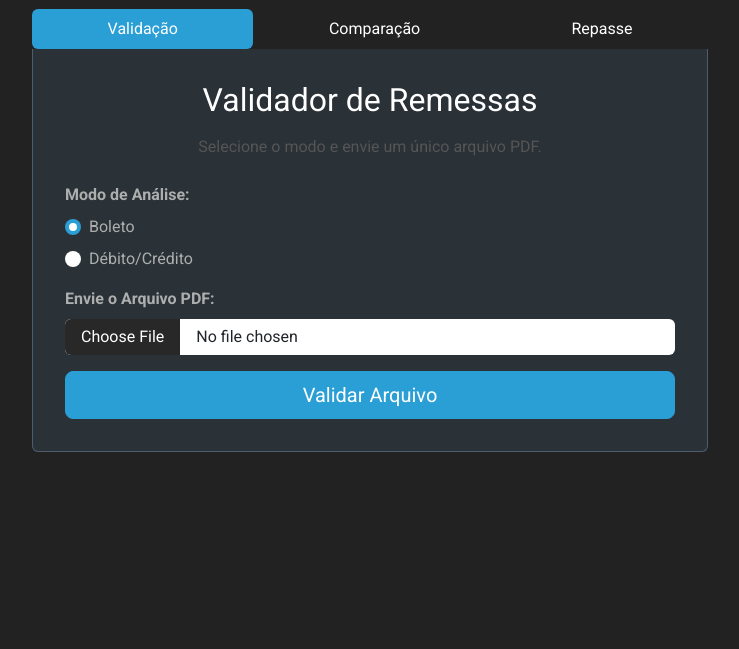
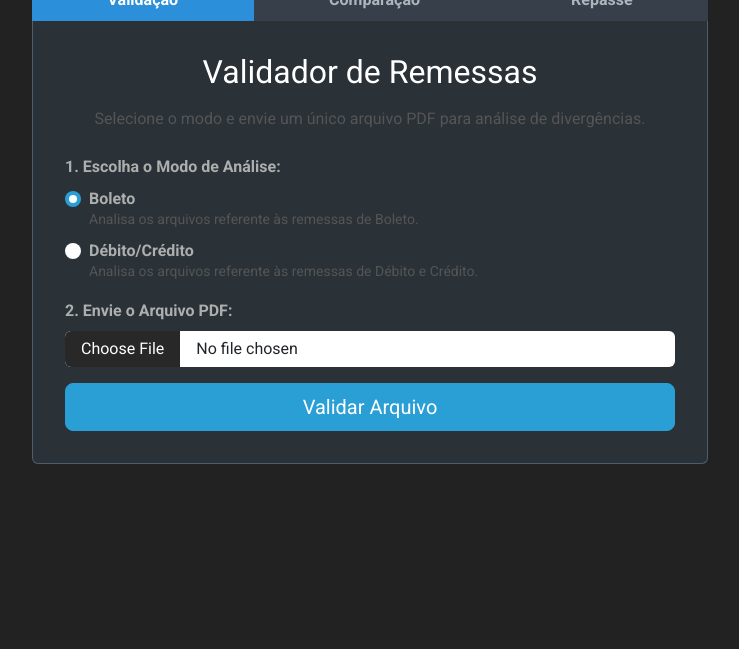
Before and after one commit to pedrorocha3247/conferencia.app, a Flask app: page / in a window 1280 px wide. Shown: the part 151-800 px from the top of the page, without its empty margins (270-1009 px from the left). Run offline with Flask 3, Linux system fonts and the light colour scheme.

Commit message:
Update index.html

```diff
--- a/templates/index.html
+++ b/templates/index.html
@@ -4,183 +4,101 @@
     <meta charset="UTF-8">
     <meta name="viewport" content="width=device-width, initial-scale=1.0">
     <title>Validador de Remessas</title>
-
     <link href="https://bootswatch.com/5/cyborg/bootstrap.min.css" rel="stylesheet">
-
     <style>
         body { background-color: #222; }
-        .container { max-width: 700px; margin-top: 50px; margin-bottom: 50px; }
+        #splash-screen { position: fixed; top: 0; left: 0; width: 100%; height: 100%; background-color: #222; display: flex; justify-content: center; align-items: center; z-index: 9999; opacity: 1; transition: opacity 0.8s ease-out; }
+        #splash-screen img { max-width: 350px; width: 80%; animation: pulse 2s infinite ease-in-out; }
+        @keyframes pulse { 0% { transform: scale(1); } 50% { transform: scale(1.08); } 100% { transform: scale(1); } }
+        .container { max-width: 700px; margin-top: 20px; margin-bottom: 50px; }
         .company-logo { display: block; margin: 0 auto 30px auto; max-height: 80px; width: auto; }
+        .form-check-label small { line-height: 1.2; display: block; }
         .tab-content { border: 1px solid #4e5d6c; border-top: none; padding: 2rem; border-radius: 0 0 .375rem .375rem; background-color: #2a3137; }
-        .nav-pills .nav-link.active { background-color: var(--bs-primary); color: #fff; }
-        .company-selector { position: absolute; top: 1rem; right: 1rem; z-index: 1050; }
-        #splash-screen { position: fixed; top: 0; left: 0; width: 100%; height: 100%; background-color: #222; display: flex; justify-content: center; align-items: center; z-index: 9999; opacity: 1; transition: opacity 0.8s ease-out; }
-        #splash-screen .company-logo { max-width: 350px; width: 80%; animation: pulse 2s infinite ease-in-out; }
-        @keyframes pulse { 0% { transform: scale(1); } 50% { transform: scale(1.08); } 100% { transform: scale(1); } }
-
-        body.theme-pickmoney { --bs-primary: #28a745; }
-        body.theme-pickmoney .btn-primary {
-            --bs-btn-bg: var(--bs-primary);
-            --bs-btn-border-color: var(--bs-primary);
-            --bs-btn-hover-bg: #228c3a;
-            --bs-btn-hover-border-color: #208236;
-        }
-        body.theme-pickmoney .btn-secondary {
-             --bs-btn-bg: #5a6268;
-             --bs-btn-border-color: #5a6268;
-        }
+        .nav-pills .nav-link { font-weight: bold; background-color: #37404a; color: #adb5bd; border: 1px solid transparent; }
+        .nav-pills .nav-link.active { background-color: #2b90d9; color: #fff; }
+        .nav-pills { --bs-nav-pills-border-radius: .375rem .375rem 0 0; }
     </style>
 </head>
 <body>
     <div id="splash-screen">
-        <img src="" alt="Logótipo da Empresa" class="company-logo">
+        <img src="https://i.postimg.cc/k52qrH0Z/Imagem1.png" alt="Logótipo da Empresa">
     </div>
-
-    <div class="company-selector">
-        <div class="dropdown">
-            <button class="btn btn-secondary dropdown-toggle" type="button" data-bs-toggle="dropdown">Empresas</button>
-            <ul class="dropdown-menu dropdown-menu-end">
-                <li><a class="dropdown-item company-choice" href="#" data-company="momentum">Momentum</a></li>
-                <li><a class="dropdown-item company-choice" href="#" data-company="pickmoney">Pick Money</a></li>
-            </ul>
+    <div class="container" id="main-content" style="display: none;">
+        <div>
+            <img src="https://i.postimg.cc/k52qrH0Z/Imagem1.png" alt="Logótipo da Empresa" class="company-logo">
         </div>
-    </div>
-
-    <div class="container" id="main-content" style="display: none;">
-        <div><img src="" alt="Logótipo da Empresa" class="company-logo"></div>
-
         <ul class="nav nav-pills nav-fill" id="myTab" role="tablist">
-            <li class="nav-item" role="presentation" id="validacao-tab-li">
-                <button class="nav-link active" id="validacao-tab" data-bs-toggle="tab" data-bs-target="#validacao-tab-pane" type="button" role="tab">Validação</button>
+            <li class="nav-item" role="presentation">
+                <button class="nav-link active" id="validacao-tab" data-bs-toggle="tab" data-bs-target="#validacao-tab-pane" type="button">Validação</button>
             </li>
             <li class="nav-item" role="presentation">
-                <button class="nav-link" id="comparativo-tab" data-bs-toggle="tab" data-bs-target="#comparativo-tab-pane" type="button" role="tab">Comparação</button>
+                <button class="nav-link" id="comparativo-tab" data-bs-toggle="tab" data-bs-target="#comparativo-tab-pane" type="button">Comparação</button>
             </li>
-            <!-- <<NOVA ABA>> -->
-            <li class="nav-item" role="presentation" id="repasse-tab-li">
-                <button class="nav-link" id="repasse-tab" data-bs-toggle="tab" data-bs-target="#repasse-tab-pane" type="button" role="tab">Repasse</button>
+            <li class="nav-item" role="presentation">
+                <button class="nav-link" id="repasse-tab" data-bs-toggle="tab" data-bs-target="#repasse-tab-pane" type="button">Repasse</button>
             </li>
         </ul>
-
         <div class="tab-content" id="myTabContent">
             <div class="tab-pane fade show active" id="validacao-tab-pane" role="tabpanel">
                 <h4 class="mb-3 text-center">Validador de Remessas</h4>
-                <p class="text-muted text-center mb-4">Selecione o modo e envie um único arquivo PDF.</p>
+                <p class="text-muted text-center mb-4">Selecione o modo e envie um único arquivo PDF para análise de divergências.</p>
                 <form id="upload-form" action="/upload" method="post" enctype="multipart/form-data">
                     <div class="mb-3">
-                        <label class="form-label fw-bold">Modo de Análise:</label>
-                        <div class="form-check mb-2"><input class="form-check-input" type="radio" name="modo_separacao" value="boleto" checked><label class="form-check-label">Boleto</label></div>
-                        <div class="form-check"><input class="form-check-input" type="radio" name="modo_separacao" value="debito_credito"><label class="form-check-label">Débito/Crédito</label></div>
+                        <label class="form-label fw-bold">1. Escolha o Modo de Análise:</label>
+                        <div class="form-check mb-2"><input class="form-check-input" type="radio" name="modo_separacao" id="modo_boleto" value="boleto" checked><label class="form-check-label" for="modo_boleto"><strong>Boleto</strong> <br><small class="text-muted">Analisa os arquivos referente às remessas de Boleto.</small></label></div>
+                        <div class="form-check"><input class="form-check-input" type="radio" name="modo_separacao" id="modo_debito_credito" value="debito_credito"><label class="form-check-label" for="modo_debito_credito"><strong>Débito/Crédito</strong> <br><small class="text-muted">Analisa os arquivos referente às remessas de Débito e Crédito.</small></label></div>
                     </div>
-                    <div class="mb-3 mt-3"><label class="form-label fw-bold">Envie o Arquivo PDF:</label><input type="file" class="form-control" name="pdf_file" accept=".pdf" required></div>
+                    <div class="mb-3 mt-3"><label for="pdf_file" class="form-label fw-bold">2. Envie o Arquivo PDF:</label><input type="file" class="form-control" name="pdf_file" id="pdf_file" accept=".pdf" required></div>
                     <div class="d-grid mt-3"><button id="submit-button" type="submit" class="btn btn-primary btn-lg"><span class="button-text">Validar Arquivo</span></button></div>
                 </form>
             </div>
-
             <div class="tab-pane fade" id="comparativo-tab-pane" role="tabpanel">
                 <h4 class="mb-3 text-center">Comparativo Entre Meses</h4>
-                <p class="text-muted text-center mb-4">Envie os arquivos do mês anterior e atual.</p>
+                <p class="text-muted text-center mb-4">Envie os arquivos do mês anterior e do mês atual para identificar alterações.</p>
                 <form id="compare-form" action="/compare" method="post" enctype="multipart/form-data">
                     <div class="mb-3">
-                        <label class="form-label fw-bold">Modo de Análise:</label>
-                        <div class="form-check mb-2"><input class="form-check-input" type="radio" name="modo_separacao_comp" value="boleto" checked><label class="form-check-label">Boleto</label></div>
-                        <div class="form-check"><input class="form-check-input" type="radio" name="modo_separacao_comp" value="debito_credito"><label class="form-check-label">Débito/Crédito</label></div>
+                        <label class="form-label fw-bold">1. Escolha o Modo de Análise:</label>
+                        <div class="form-check mb-2"><input class="form-check-input" type="radio" name="modo_separacao_comp" id="modo_boleto_comp" value="boleto" checked><label class="form-check-label" for="modo_boleto_comp"><strong>Boleto</strong></label></div>
+                        <div class="form-check"><input class="form-check-input" type="radio" name="modo_separacao_comp" id="modo_debito_credito_comp" value="debito_credito"><label class="form-check-label" for="modo_debito_credito_comp"><strong>Débito/Crédito</strong></label></div>
                     </div>
-                    <div class="mb-3 mt-3"><label class="form-label fw-bold">Arquivo do Mês Anterior:</label><input type="file" class="form-control" name="pdf_mes_anterior" accept=".pdf" required></div>
-                    <div class="mb-3 mt-3"><label class="form-label fw-bold">Arquivo do Mês Atual:</label><input type="file" class="form-control" name="pdf_mes_atual" accept=".pdf" required></div>
+                    <div class="mb-3 mt-3"><label for="pdf_mes_anterior" class="form-label fw-bold">2. Envie o Arquivo do Mês Anterior:</label><input type="file" class="form-control" name="pdf_mes_anterior" id="pdf_mes_anterior" accept=".pdf" required></div>
+                    <div class="mb-3 mt-3"><label for="pdf_mes_atual" class="form-label fw-bold">3. Envie o Arquivo do Mês Atual:</label><input type="file" class="form-control" name="pdf_mes_atual" id="pdf_mes_atual" accept=".pdf" required></div>
                     <div class="d-grid mt-3 mb-2"><button id="compare-button" type="submit" class="btn btn-primary btn-lg"><span class="button-text">Comparar Arquivos</span></button></div>
                 </form>
             </div>
-
-            <!-- <<NOVO PAINEL DE ABA>> -->
             <div class="tab-pane fade" id="repasse-tab-pane" role="tabpanel">
                 <h4 class="mb-3 text-center">Conciliação de Repasse</h4>
                 <p class="text-muted text-center mb-4">Envie as planilhas do Diário e do Sistema para conciliação.</p>
                 <form id="repasse-form" action="/repasse" method="post" enctype="multipart/form-data">
                     <div class="mb-3 mt-3">
-                        <label for="diario_file" class="form-label fw-bold">1. Envie a planilha "Diário":</label>
-                        <input type="file" class="form-control" name="diario_file" id="diario_file" accept=".xlsx" required>
+                        <label for="diario_file" class="form-label fw-bold">1. Envie a planilha "Diário" (.xlsx):</label>
+                        <input type="file" class="form-control" name="diario_file" id="diario_file" accept=".xlsx,application/vnd.openxmlformats-officedocument.spreadsheetml.sheet" required>
                     </div>
                     <div class="mb-3 mt-3">
-                        <label for="sistema_file" class="form-label fw-bold">2. Envie a planilha "Sistema":</label>
-                        <input type="file" class="form-control" name="sistema_file" id="sistema_file" accept=".xlsx" required>
+                        <label for="sistema_file" class="form-label fw-bold">2. Envie a planilha "Sistema" (.xlsx):</label>
+                        <input type="file" class="form-control" name="sistema_file" id="sistema_file" accept=".xlsx,application/vnd.openxmlformats-officedocument.spreadsheetml.sheet" required>
                     </div>
                     <div class="d-grid mt-4 mb-2">
                         <button id="repasse-button" type="submit" class="btn btn-primary btn-lg"><span class="button-text">Conciliar Repasse</span></button>
                     </div>
                 </form>
             </div>
-
         </div>
     </div>
-
     <script src="https://cdn.jsdelivr.net/npm/bootstrap@5.3.2/dist/js/bootstrap.bundle.min.js"></script>
     <script>
         document.addEventListener('DOMContentLoaded', function() {
-            const logos = {
-                momentum: "https://i.postimg.cc/k52qrH0Z/Imagem1.png",
-                pickmoney: "https://i.postimg.cc/k52qrH0Z/Imagem1.png" // Substitua pelo logo correto
-            };
-
-            const body = document.body;
-            const logoElements = document.querySelectorAll('.company-logo');
-            const validacaoTabLi = document.getElementById('validacao-tab-li');
-            const repasseTabLi = document.getElementById('repasse-tab-li'); // Nova aba
-            const validacaoTabButton = document.getElementById('validacao-tab');
-            const comparativoTabButton = document.getElementById('comparativo-tab');
-            const validacaoPane = document.getElementById('validacao-tab-pane');
-            const comparativoPane = document.getElementById('comparativo-tab-pane');
             const splashScreen = document.getElementById('splash-screen');
             const mainContent = document.getElementById('main-content');
-
-            function applyCompanyTheme(company) {
-                localStorage.setItem('selectedCompany', company);
-                logoElements.forEach(logo => { logo.src = logos[company]; });
-
-                // Remove o 'active' de todas as abas e painéis
-                document.querySelectorAll('#myTab .nav-link').forEach(tab => tab.classList.remove('active'));
-                document.querySelectorAll('#myTabContent .tab-pane').forEach(pane => pane.classList.remove('show', 'active'));
-
-                if (company === 'pickmoney') {
-                    body.classList.add('theme-pickmoney');
-                    validacaoTabLi.style.display = 'none';
-                    repasseTabLi.style.display = 'none'; // Esconde Repasse
-
-                    // Ativa a aba Comparação
-                    comparativoTabButton.classList.add('active');
-                    comparativoPane.classList.add('show', 'active');
-                } else { // Padrão é Momentum
-                    body.classList.remove('theme-pickmoney');
-                    validacaoTabLi.style.display = 'block';
-                    repasseTabLi.style.display = 'block'; // Mostra Repasse
-
-                    // Ativa a aba Validação (padrão)
-                    validacaoTabButton.classList.add('active');
-                    validacaoPane.classList.add('show', 'active');
-                }
-            }
-
-            document.querySelectorAll('.company-choice').forEach(choice => {
-                choice.addEventListener('click', function(e) {
-                    e.preventDefault();
-                    applyCompanyTheme(this.getAttribute('data-company'));
-                });
-            });
-
-            const savedCompany = localStorage.getItem('selectedCompany') || 'momentum';
-            applyCompanyTheme(savedCompany);
-
-            setTimeout(() => {
-                if(splashScreen) {
+            if (splashScreen && mainContent) {
+                setTimeout(() => {
                     splashScreen.style.opacity = '0';
                     setTimeout(() => {
                         splashScreen.style.display = 'none';
                         mainContent.style.display = 'block';
                     }, 600);
-                }
-            }, 2000);
-
-            // Adiciona spinner para os botões de submit
+                }, 2000);
+            }
             function setupFormSubmitSpinner(formId, buttonId) {
                 const form = document.getElementById(formId);
                 const button = document.getElementById(buttonId);
@@ -188,13 +106,17 @@
                     form.addEventListener('submit', function() {
                         button.disabled = true;
                         const buttonText = button.querySelector('.button-text');
-                        if (buttonText) buttonText.textContent = ' Processando...';
+                        if (buttonText) {
+                            buttonText.textContent = ' Processando...';
+                        } else {
+                            button.innerHTML = '<span class="spinner-border spinner-border-sm" role="status" aria-hidden="true"></span> Processando...';
+                        }
                     });
                 }
             }
             setupFormSubmitSpinner('upload-form', 'submit-button');
             setupFormSubmitSpinner('compare-form', 'compare-button');
-            setupFormSubmitSpinner('repasse-form', 'repasse-button'); // Adiciona spinner ao novo botão
+            setupFormSubmitSpinner('repasse-form', 'repasse-button');
         });
     </script>
 </body>
```
